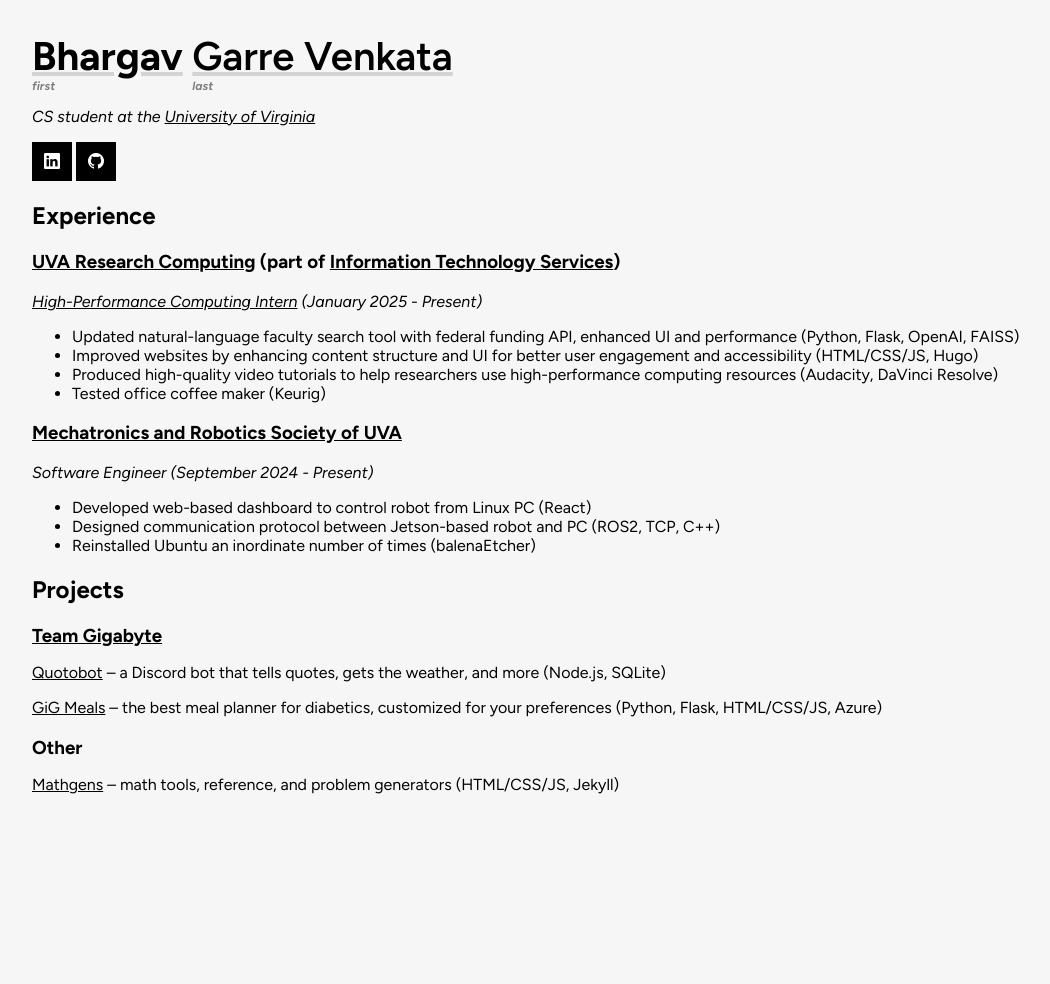
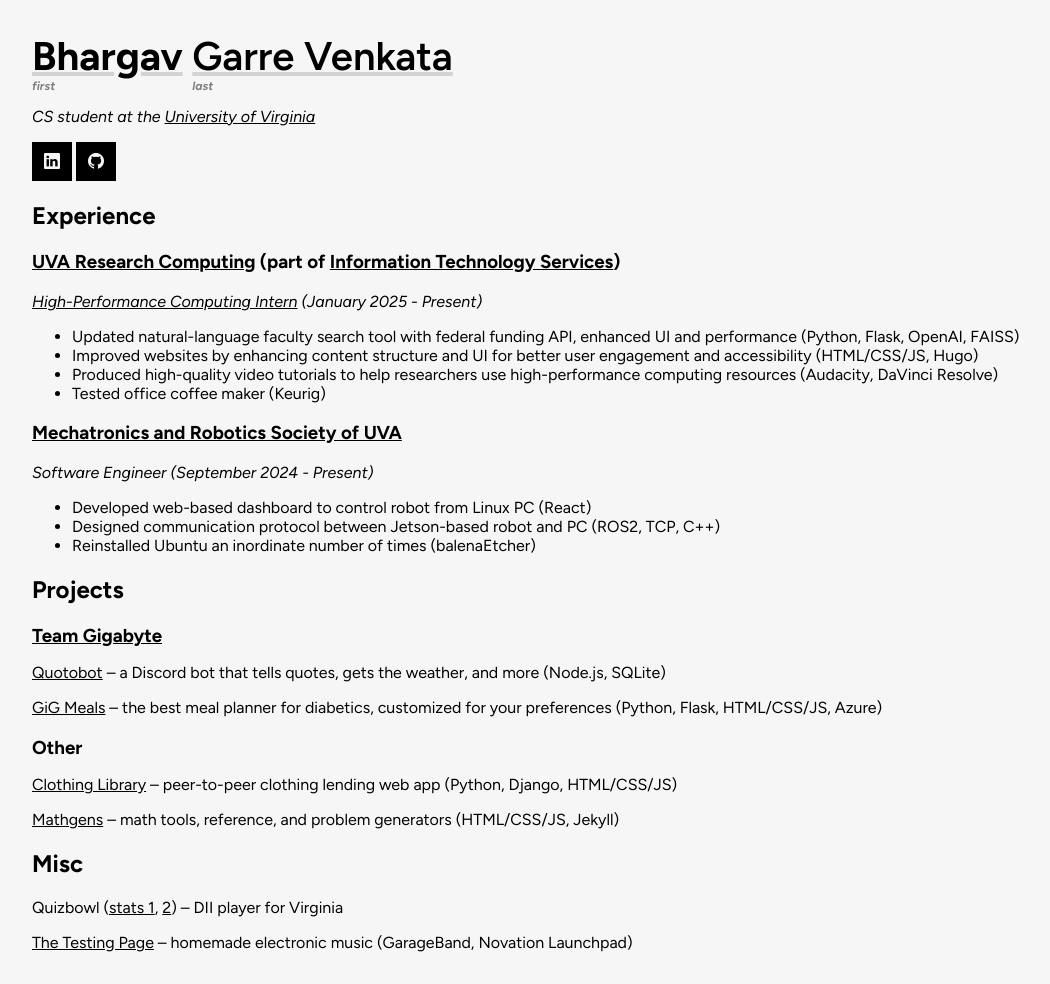
Before and after one commit to bgv2/bgv2.github.io, a Jekyll site: the page index.html, which Jekyll copies as it is, in a window 1280 px wide. Shown: the whole page, without its empty margins (0-1050 px from the left). Built offline with Jekyll 4.4.1, drawn with Linux system fonts in a browser that asks for light colours; before the commit the page ends 900 px from its top, so only the background shows below that.

Commit message:
dark mode and more links

```diff
--- a/index.html
+++ b/index.html
@@ -11,10 +11,24 @@
         rel="stylesheet">
     <link rel="stylesheet" href="https://cdn.jsdelivr.net/npm/bootstrap-icons@1.11.3/font/bootstrap-icons.min.css">
     <style>
+        :root {
+            --bg-color: rgb(246, 246, 246);
+            --text-color: black;
+        }
+
+        /*dark colors*/
+        @media (prefers-color-scheme: dark) {
+            :root {
+                --bg-color: #1D1F20;
+                --text-color: white;
+            }
+        }
+
         body {
             font-family: 'Figtree', sans-serif;
             margin: 2rem;
-            background-color: rgb(246, 246, 246);
+            background-color: var(--bg-color);
+            color: var(--text-color);
         }
 
         .name {
@@ -43,7 +57,7 @@
         }
 
         a {
-            color: black;
+            color: var(--text-color);
         }
 
         h1 {
@@ -82,13 +96,9 @@
             display: inline-block;
             padding: 10px 12px;
             text-decoration: none;
-            color: white;
-            background-color: black;
+            color: var(--bg-color);
+            background-color: var(--text-color);
             transition: background-color 0.3s;
-        }
-
-        .styled-link:hover {
-            background-color: #191919;
         }
     </style>
 </head>
@@ -160,7 +170,19 @@
     </p>
     <h3>Other</h3>
     <p>
+        <a href="https://github.com/bgv2/clothinglibrary">Clothing Library</a> – peer-to-peer clothing lending web app (Python, Django, HTML/CSS/JS)
+    </p>
+    <p>
         <a href="https://mathgens.github.io">Mathgens</a> – math tools, reference, and problem generators (HTML/CSS/JS, Jekyll)
+    </p>
+    <h2>Misc</h2>
+    <p>
+        Quizbowl (<a href="https://quizbowlstats.com/players/bhargav-garre-venkata">stats 1</a>,
+        <a href="https://www.naqt.com/stats/player/index.jsp?contact_id=663708">2</a>) – DII player for Virginia
+    </p>
+    <p>
+        <a href="https://open.spotify.com/artist/2CqU2nMFGEMcsUZ86d7ZNm">The Testing Page</a> – homemade electronic music (GarageBand, Novation Launchpad)
+    </p>
 </body>
 
 </html>
```
